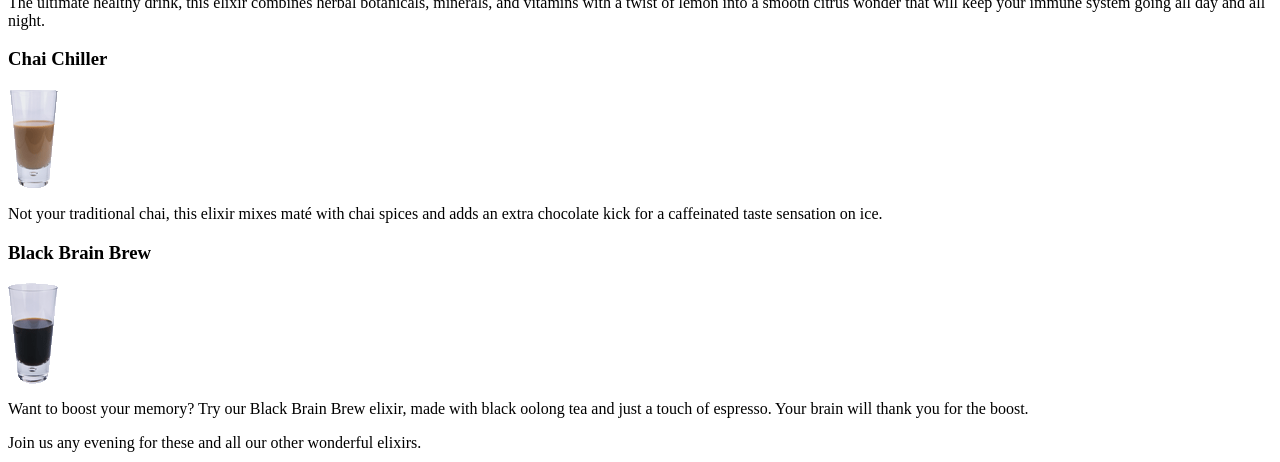
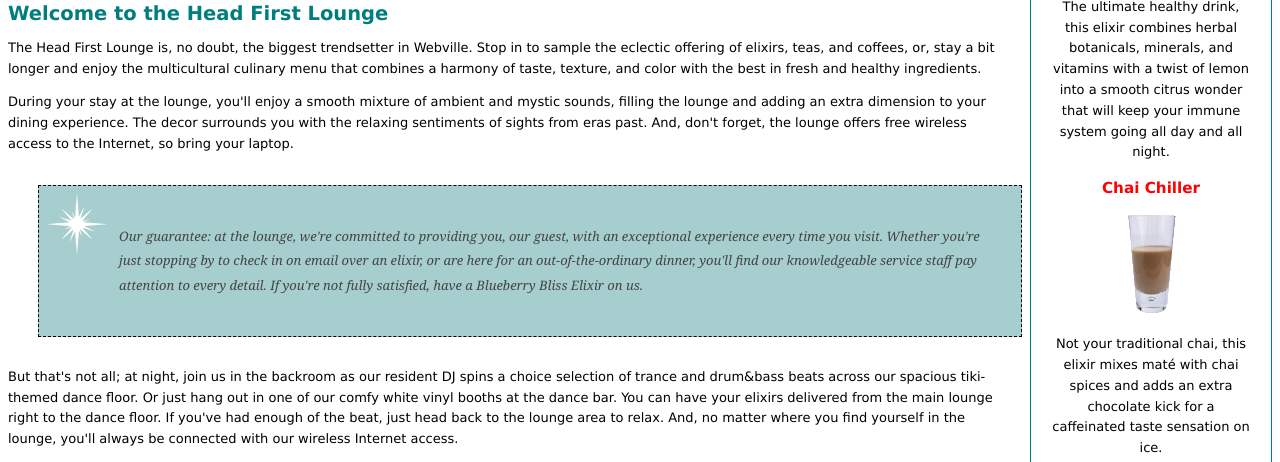
Before and after one commit to CarlosEnriqueHernandezPerera/lounge, a plain HTML site: page index.html in a window 1280 px wide. Shown: the part 221-683 px from the top of the page. Drawn offline with Linux system fonts and the light colour scheme.

Commit message:
Agrega presentacion al documento a la pagina wed

```diff
--- /dev/null
+++ b/css/lounge.css
@@ -0,0 +1,60 @@
+body {
+    font-size: small;
+    font-family: Verdana, Helvetiva, Arial, sans-serif;
+    line-height: 1.6em;
+}
+
+h1, h2 {
+    color: #007e7e;
+}
+h1 {
+    font-size: 150%;
+}
+
+h2 {
+    font-size: 130%;
+}
+
+#guarantee {
+    border: 1px black dashed;
+    background-color: #a7cece;
+    padding: 25px;
+    padding-left: 80px;
+    margin: 30px;
+    margin-right: 250px;
+    font-family: Georgia, 'Times New Roman', Times, serif;
+    font-style: italic;
+    line-height: 1.9em;
+    color: #444444;
+    background-image: url('../img/background.gif');
+    background-repeat: no-repeat;
+    background-position: top left;
+}
+
+#elixirs {
+    border: #007e7e solid thin;
+    width: 200px;
+    padding: 20px;
+    padding-top: 0px;
+    margin-left: 20px;
+    text-align: center;
+    background-image: url('../img/cocktail.gif');
+    background-position: top left;
+    background-repeat: repeat-x;
+    float: right;
+}
+
+#elixirs h2{
+    color: black;
+}
+
+#elixirs h3 {
+    color: red;
+}
+
+#footer {
+    font-size: 90%;
+    text-align: center;
+    line-height: normal;
+    clear: both;
+}
--- a/index.html
+++ b/index.html
@@ -1,4 +1,11 @@
-<title>HEAD First Lounge</title>
+<!DOCTYPE html>
+<html lang="en">
+<head>
+    <meta charset="UTF-8">
+    <meta e="viewport" content="width=device-width, initial-scale=1.0">
+    <meta name="Autor" content="carlos enrique hernandez perera">
+    <title>HEAD First Lounge</title>
+    <link rel="stylesheet" href="css/lounge.css"/>
 </head>
 <body>
     <div id ="elixirs">
```
